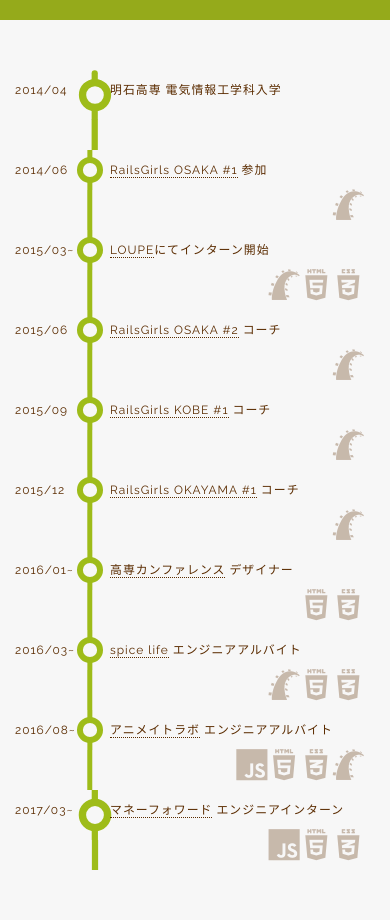
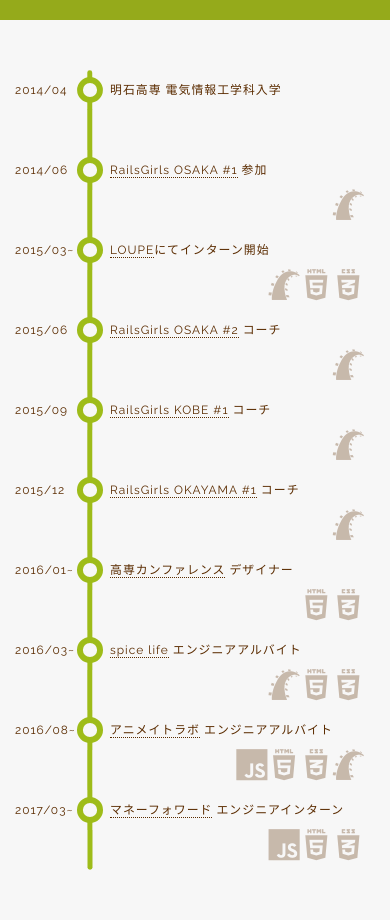
Before and after one commit to yamasy1549/yamasy1549.github.io, a React app: page / in a window 390 px wide. Shown: the part 1017-1937 px from the top of the page. Built offline with nearby package versions, Linux system fonts and the light colour scheme.

Commit message:
historiesのズレを調整

```diff
--- a/src/components/Histories.css
+++ b/src/components/Histories.css
@@ -70,4 +70,12 @@
     word-wrap: break-word;
     width: calc(100% - 55px);
   }
+
+  .event:first-child .work {
+    background-size: 40px 40px;
+  }
+
+  .event:last-child .work {
+    background-size: 40px 40px;
+  }
 }
```
